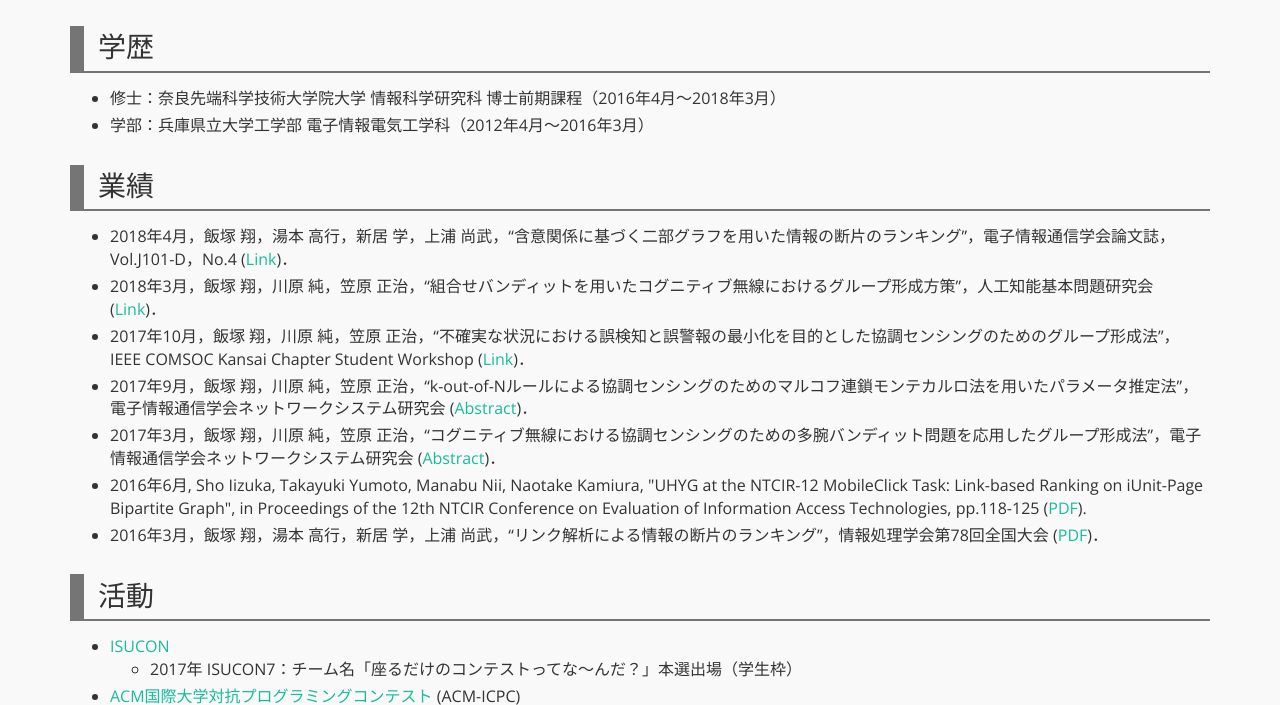
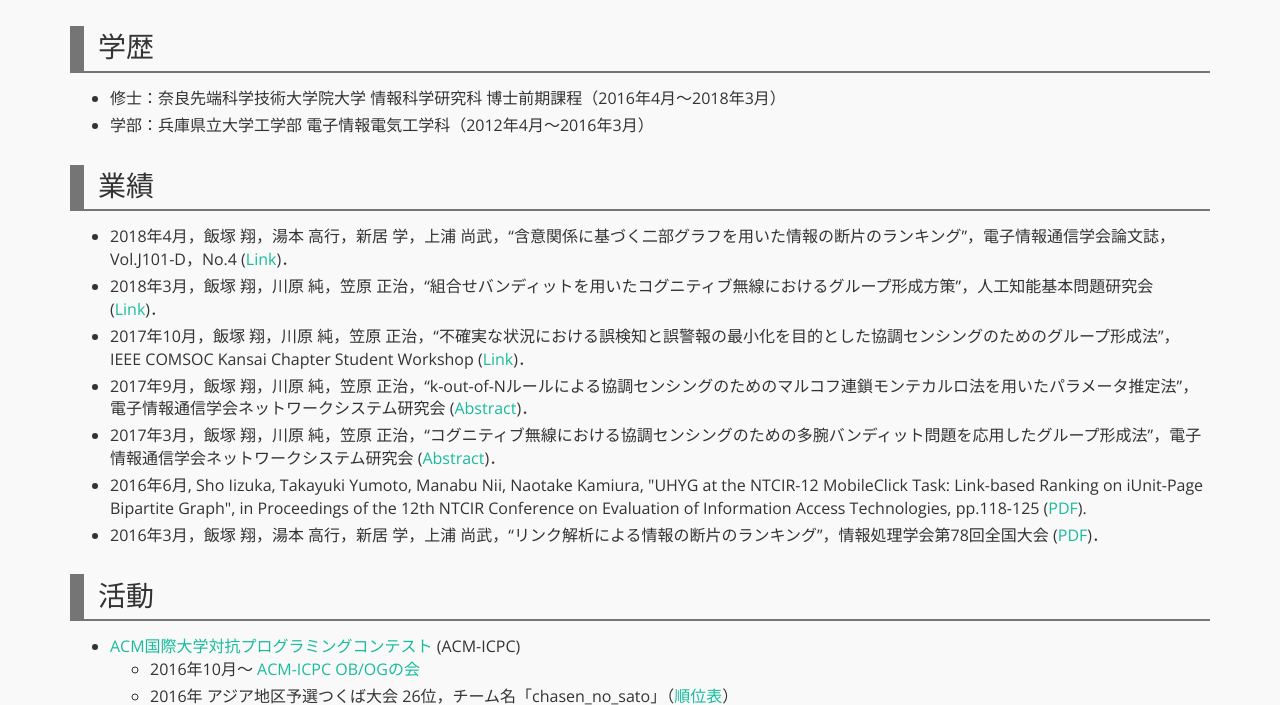
Before and after one commit to arosh/arosh.github.com, a plain HTML site: page index.html in a window 1280 px wide. Shown: the part 96-801 px from the top of the page. Drawn offline with nearby package versions, Linux system fonts and the light colour scheme; a script that the page names is missing.

Commit message:
ISUCON was dead

```diff
--- a/index.html
+++ b/index.html
@@ -60,11 +60,6 @@
 
         <h2>活動</h2>
         <ul>
-            <li><a href="http://isucon.net/" rel="nofollow">ISUCON</a>
-                <ul>
-                    <li>2017年 ISUCON7：チーム名「座るだけのコンテストってな〜んだ？」本選出場（学生枠）</li>
-                </ul>
-            </li>
             <li><a href="http://icpc.iisf.or.jp/" rel="nofollow">ACM国際大学対抗プログラミングコンテスト</a> (ACM-ICPC)
                 <ul>
                     <li>2016年10月〜 <a href="http://acm-icpc.aitea.net/" rel="nofollow">ACM-ICPC OB/OGの会</a></li>
```
